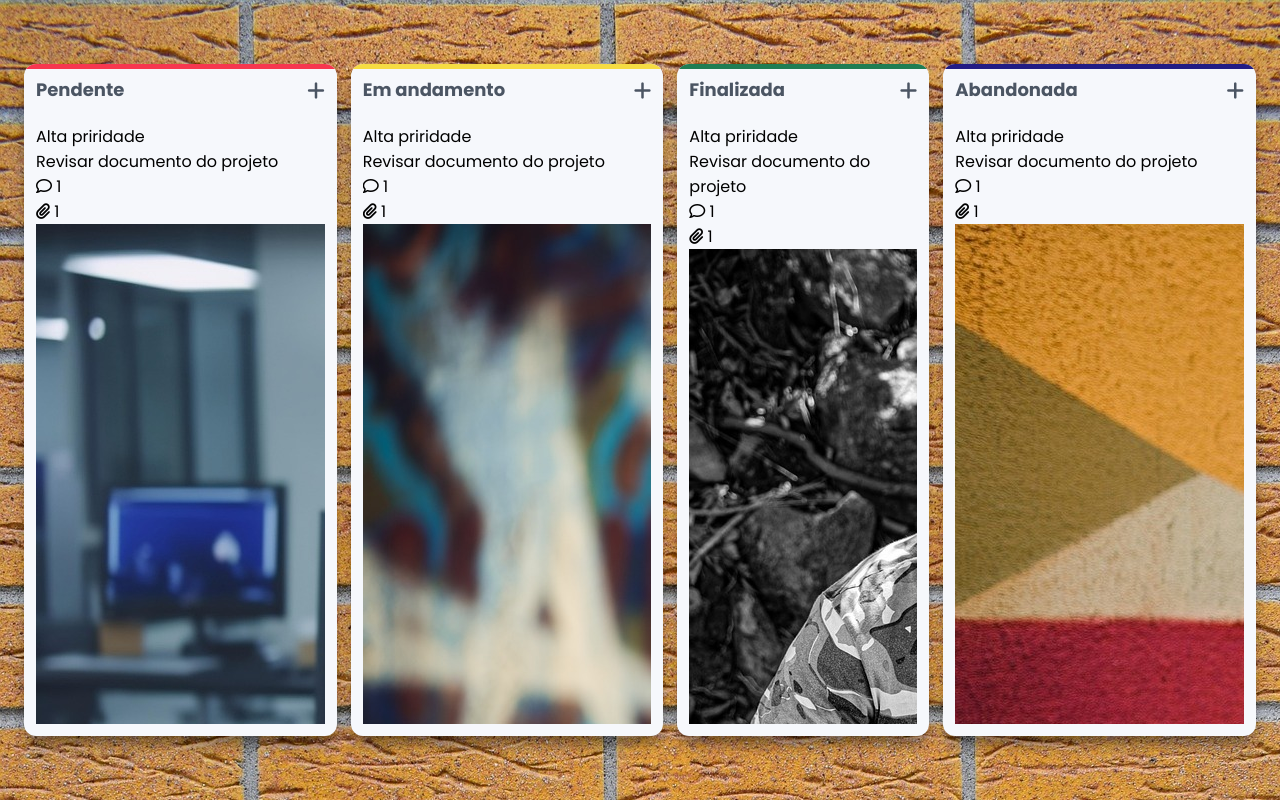
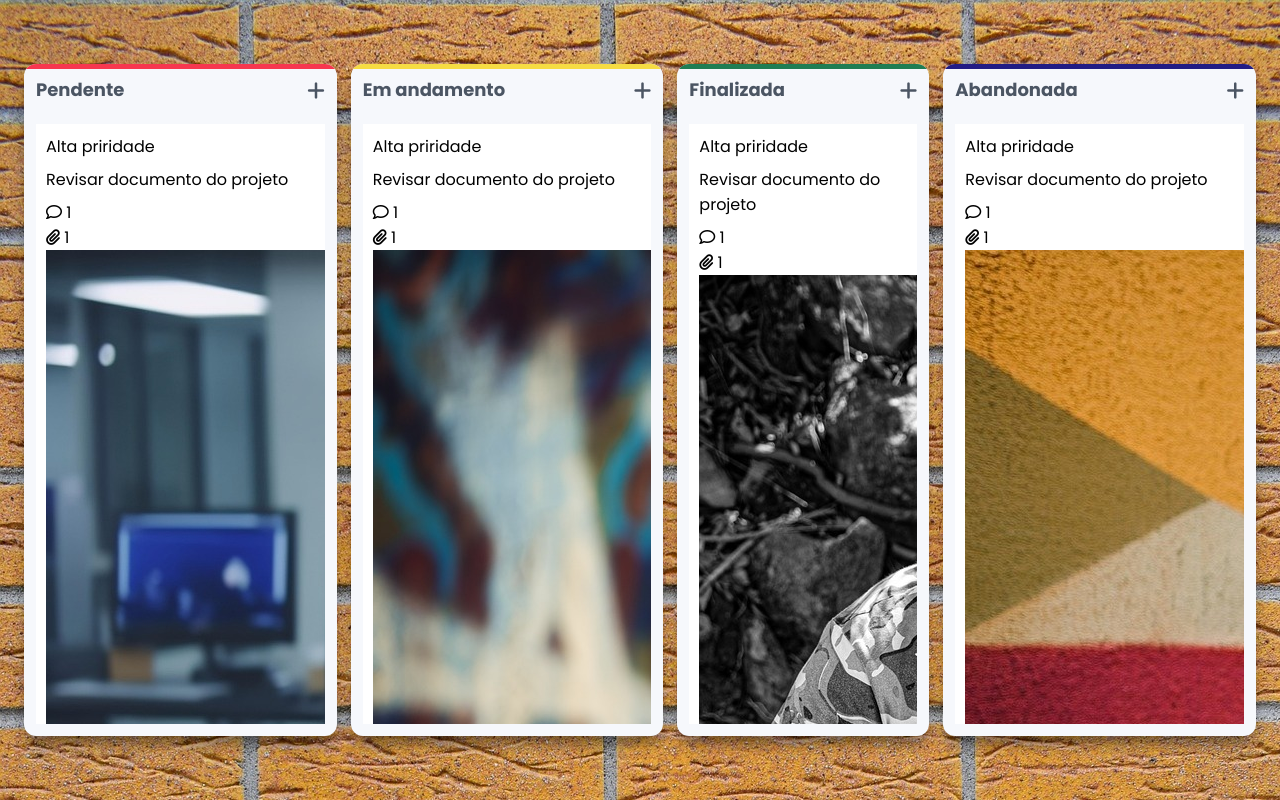
Before and after one commit to JoksLobo/kanban, a plain HTML site: page index.html in a window 1280 px wide. Drawn offline with Linux system fonts and the light colour scheme.

Commit message:
estilização do .kanban-card

```diff
--- a/src/CSS/styles.css
+++ b/src/CSS/styles.css
@@ -90,3 +90,14 @@ body {
     overflow-y: auto;
     overflow-x: hidden;
 }
+
+.kanban-card {
+    display: flex;
+    flex-direction: column;
+    gap: 8px;
+    background-color: #ffffff;
+    border-radius: 14x;
+    padding: 10px;
+    box-shadow: 0px 5px 5px -3px rgba(0, 0, 0, 0.5);
+    cursor: pointer;
+}
```
